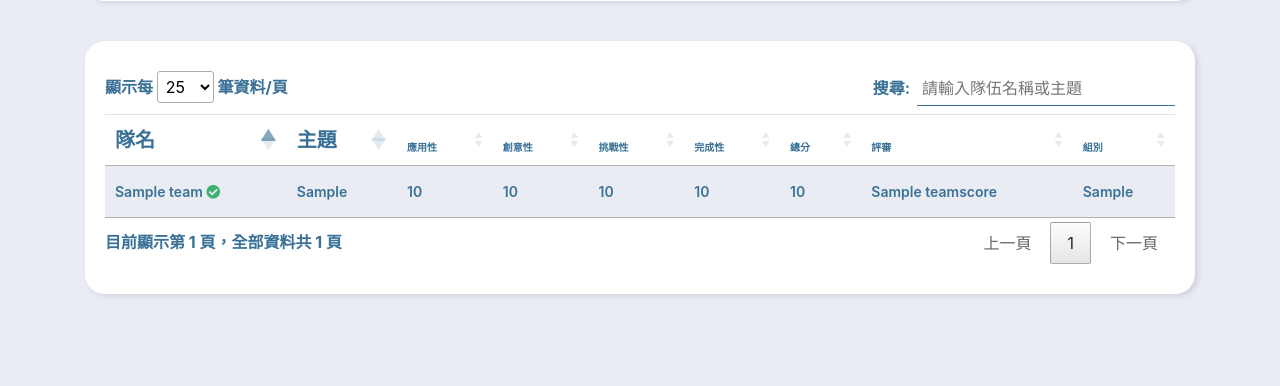
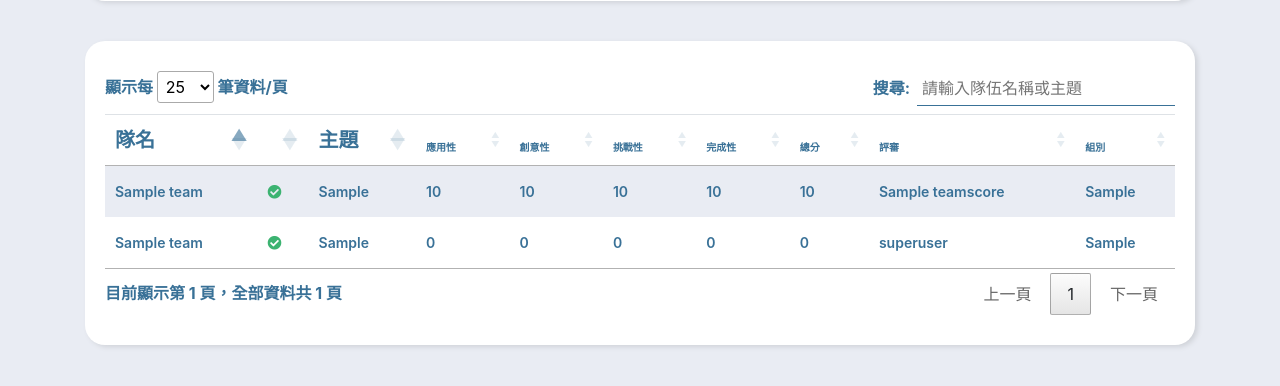
Before and after one commit to guangyawli/reg, a Django app: page /projects/judge_list in a window 1280 px wide. Shown: the part 283-669 px from the top of the page. Run offline with Django 3.2, Linux system fonts and the light colour scheme; a user stored in the database is signed in; tables that the repository leaves empty hold one stand-in row (values such as "Sample post"); some libraries are stand-ins or nearby versions.

Commit message:
1. fix super user team_list error 2. modify the check of three files 3. modify the admin.py for filter and search

```diff
--- a/projects/views.py
+++ b/projects/views.py
@@ -29,6 +29,12 @@ def judge_list(request):
 
         if request.user.is_superuser:
             target_teams = Team.objects.all().order_by('id')
+            for target_team in target_teams:
+                target_score = TeamScore.objects.filter(team__team_name=target_team.team_name,
+                                                        judger_name='superuser')
+                if not target_score:
+                    TeamScore.objects.get_or_create(team=target_team,
+                                                    judger_name='superuser')
         else:
             target_teams = Team.objects.filter(team_group=request.user.judgerprofile.judger_group).order_by('id')
             for target_team in target_teams:
@@ -52,15 +58,16 @@ def judge_detail(request, judge_id):
         for target in target_teams:
             id_list.append(target.id)
         target_team = Team.objects.get(id=judge_id)
-        target_score = TeamScore.objects.filter(team__team_name=target_team.team_name,
-                                                judger_name=request.user.judgerprofile.judger_realname)
-        if not target_score:
-            TeamScore.objects.get_or_create(team=target_team,
-                                            judger_name=request.user.judgerprofile.judger_realname)
+        # target_score = TeamScore.objects.filter(team__team_name=target_team.team_name,
+        #                                         judger_name=request.user.judgerprofile.judger_realname)
+        # if not target_score:
+        #     TeamScore.objects.get_or_create(team=target_team,
+        #                                     judger_name=request.user.judgerprofile.judger_realname)
+        #     target_score = TeamScore.objects.filter(team__team_name=target_team.team_name,
+        #                                             judger_name=request.user.judgerprofile.judger_realname)
+        if request.user.is_superuser:
             target_score = TeamScore.objects.filter(team__team_name=target_team.team_name,
-                                                    judger_name=request.user.judgerprofile.judger_realname)
-        if request.user.is_superuser:
-
+                                                    judger_name='superuser')
             target_members = TeamMember.objects.filter(team=target_team)
             if request.method == "POST":
                 judge = JudgeForm(request.POST, instance=target_score[0])
@@ -69,10 +76,10 @@ def judge_detail(request, judge_id):
                 if judge.is_valid():
                     judge.save()
                     total_team = TeamScore.objects.get(team__team_name=target_team.team_name,
-                                                       judger_name=request.user.judgerprofile.judger_realname)
+                                                       judger_name='superuser')
                     total_team.total_score = total_team.score_applicability + total_team.score_creativity \
                                              + total_team.score_challenge + total_team.score_completion
-                    total_team.judger_name = request.user.judgerprofile.judger_realname
+                    total_team.judger_name = 'superuser'
                     total_team.save()
                 else:
                     err_msg = [(k, v[0]) for k, v in judge.errors.items()]
@@ -129,6 +136,8 @@ def judge_detail(request, judge_id):
                 judge = JudgeForm(instance=target_score[0])
                 stu_check = CheckTeamForm(instance=target_team)
         else:
+            target_score = TeamScore.objects.filter(team__team_name=target_team.team_name,
+                                                    judger_name=request.user.judgerprofile.judger_realname)
             if request.method == "POST":
                 judge = JudgeForm(request.POST, instance=target_score[0])
                 if judge.is_valid():
--- a/templates/projects/judge_team_list.html
+++ b/templates/projects/judge_team_list.html
@@ -5,34 +5,40 @@
     <link rel="stylesheet" href=" https://cdn.datatables.net/1.10.22/css/jquery.dataTables.min.css"/>
     <link rel="stylesheet" href="{% static 'css/table.css' %}">
     <style>
-        #judge_modal{
+        #judge_modal {
             font-weight: 900;
         }
-        #judge_modal thead th{
+
+        #judge_modal thead th {
             text-align: center;
-            background-color: rgba(57,113,151,0.1);
+            background-color: rgba(57, 113, 151, 0.1);
         }
 
-        #judge_modal tbody tr{
+        #judge_modal tbody tr {
             font-size: 12px;
-            background-color: rgba(57,113,151,0.1);
+            background-color: rgba(57, 113, 151, 0.1);
             text-align: center;
         }
-        #judge_modal tbody tr.level td{
+
+        #judge_modal tbody tr.level td {
             font-size: 16px;
             padding: 5px 12px 5px 12px;
         }
-        #judge_modal tbody tr.level td:nth-child(1){
-            background-color: rgba(57,113,151,0.8);
+
+        #judge_modal tbody tr.level td:nth-child(1) {
+            background-color: rgba(57, 113, 151, 0.8);
         }
-        #judge_modal tbody tr.level td:nth-child(2){
-            background-color: rgba(57,113,151,0.6);
+
+        #judge_modal tbody tr.level td:nth-child(2) {
+            background-color: rgba(57, 113, 151, 0.6);
         }
-        #judge_modal tbody tr.level td:nth-child(3){
-            background-color: rgba(57,113,151,0.4);
+
+        #judge_modal tbody tr.level td:nth-child(3) {
+            background-color: rgba(57, 113, 151, 0.4);
         }
-        #judge_modal tbody tr.level td:nth-child(4){
-            background-color: rgba(57,113,151,0.2);
+
+        #judge_modal tbody tr.level td:nth-child(4) {
+            background-color: rgba(57, 113, 151, 0.2);
         }
     </style>
 {% endblock %}
@@ -132,6 +138,9 @@
                         <thead>
                         <tr>
                             <th>隊名</th>
+                            {% if request.user.is_superuser %}
+                                <th style="font-size: 20px;"></th>
+                            {% endif %}
                             <th>主題</th>
                             <th style="font-size: 10px;">應用性</th>
                             <th style="font-size: 10px;">創意性</th>
@@ -151,12 +160,14 @@
                                     <tr onclick="url_to_judge_team({{ target_team.id }})" class="cursor_p">
                                     <td data-sort="{{ target_team.id }}">
                                         {{ target_team.team_name }}
+                                    </td>
                                     {% if target_team.stu_check %}
-                                        <i class="fas fa-check-circle" style="color:mediumseagreen"></i>
+                                        <td data-sort="1"><i class="fas fa-check-circle" style="color:mediumseagreen"></i></td>
+                                    {% elif target_team.video_link == '' and target_team.readme == '' and target_team.affidavit == '' %}
+                                        <td data-sort="2"><i class="fas fa-ban" style="color:coral"></i></td>
                                     {% else %}
-                                        <i class="fas fa-times-circle" style="color: lightcoral"></i>
+                                        <td data-sort="3"><i class="fas fa-times-circle" style="color: lightcoral"></i></td>
                                     {% endif %}
-                                    </td>
                                     <td>{{ target_team.team_topic|slice:":200" }}</td>
                                     <td> {{ tmp_team.score_applicability }}</td>
                                     <td> {{ tmp_team.score_creativity }}</td>
@@ -167,7 +178,6 @@
                                     <td> {{ target_team.team_group }}</td>
                                 {% else %}
                                     {% if tmp_team.judger_name == request.user.judgerprofile.judger_realname %}
-                                    <tr onclick="url_to_judge_team({{ target_team.id }})" class="cursor_p">
                                     <td data-sort="{{ target_team.id }}">
                                         {{ target_team.team_name }}
                                         {% if target_team.stu_check %}
```
Also changed, not shown: idea/admin.py (+4 -4 lines), templates/projects/judge_team.html (+10 -1 lines). Lines whose indentation alone changed are shown as unchanged.
